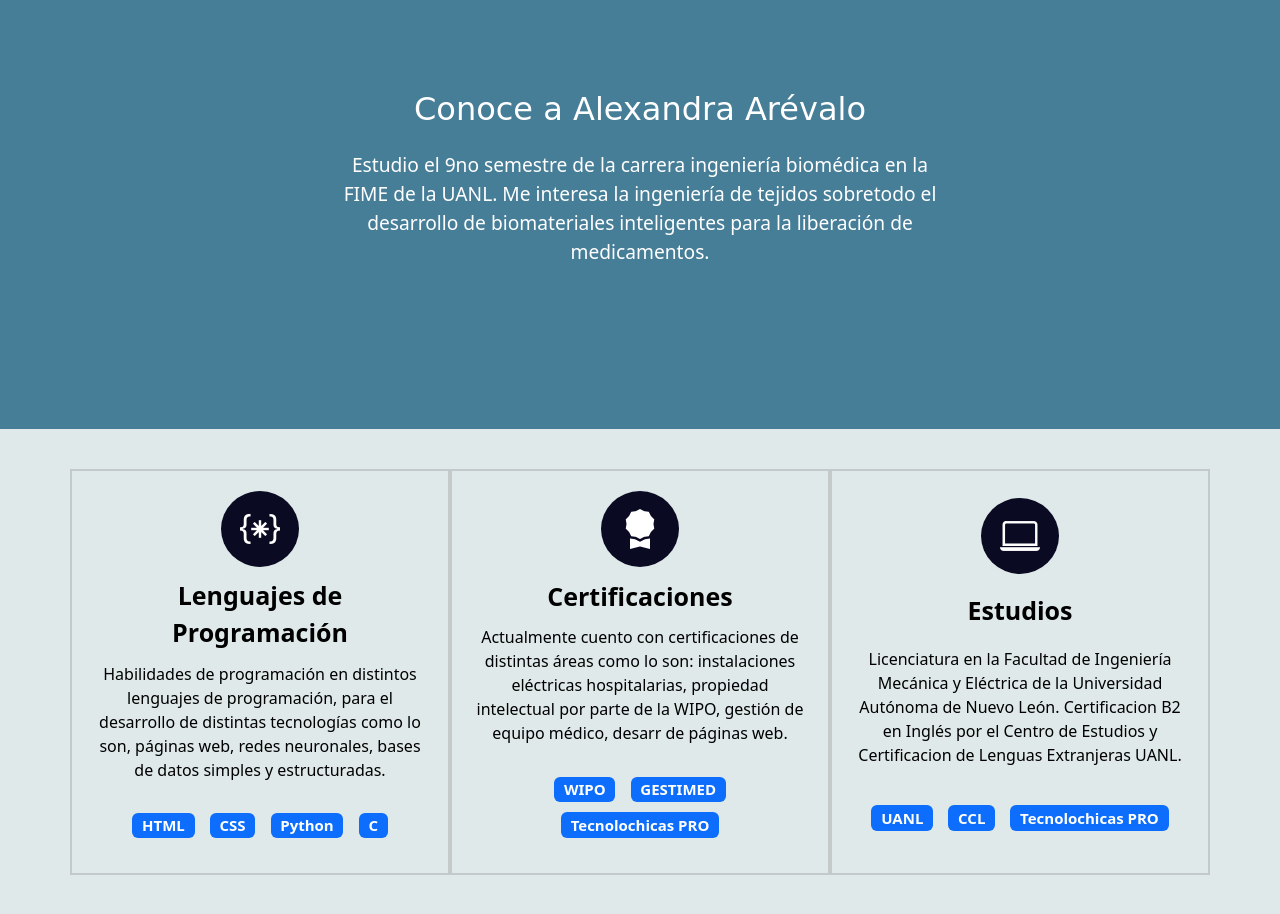
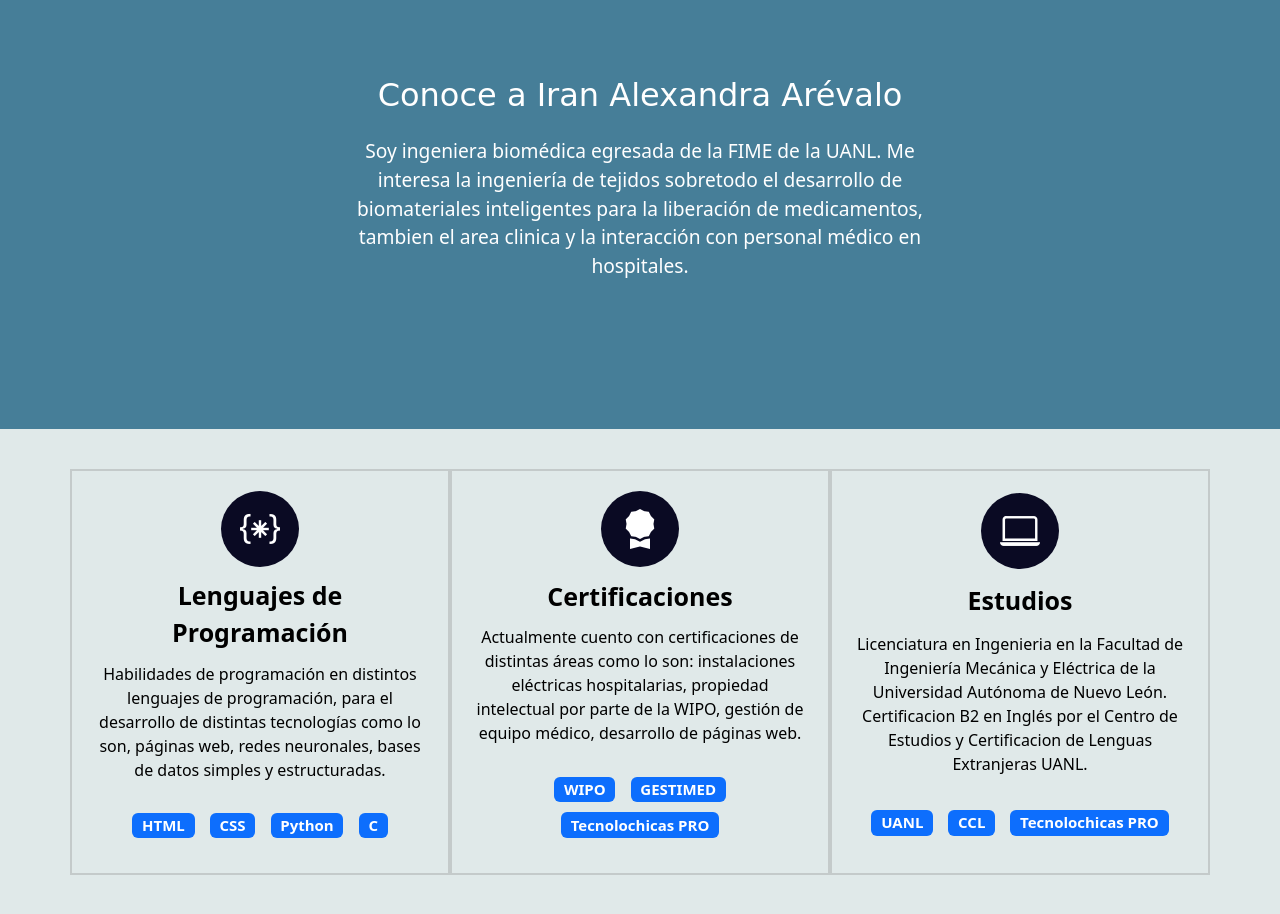
Before and after one commit to alexa-arevalo/alexa-arevalo.github.io, a plain HTML site: page index.html in a window 1280 px wide. Shown: the part 1040-1954 px from the top of the page. Drawn offline with nearby package versions, Linux system fonts and the light colour scheme; a web font is replaced by a local one.

Commit message:
Update index.html

```diff
--- a/index.html
+++ b/index.html
@@ -55,7 +55,7 @@
     <section class="hero align-items-stretch">
       <div class="hero-principal d-flex flex-column justify-content-center align-items-center">
         <img class="hero-imagen-desarrollador rounded-circle" src="imagenes\mifoto.jpeg" alt="Foto de Alexandra">
-        <h1>Hola, soy Alexandra Arévalo</h1>
+        <h1>Hola, soy Iran Alexandra Arévalo</h1>
         <!--<h2>Desarrollo sitios web y escribo artículos sobre programación.</h2>-->
 
         <!--Animación con JavaScript-->
@@ -69,8 +69,8 @@
     <!-- Sobre mi -->
     <section id="sobre-mi" class="sobre-mi seccion-oscura">
       <div class="contenedor">
-        <h2 class="seccion-titulo">Conoce a Alexandra Arévalo</h2>
-        <p class="seccion-texto">Estudio el 9no semestre de la carrera ingeniería biomédica en la FIME de la UANL. Me interesa la ingeniería de tejidos sobretodo el desarrollo de biomateriales inteligentes para la liberación de medicamentos. </p>
+        <h2 class="seccion-titulo">Conoce a Iran Alexandra Arévalo</h2>
+        <p class="seccion-texto">Soy ingeniera biomédica egresada de la FIME de la UANL. Me interesa la ingeniería de tejidos sobretodo el desarrollo de biomateriales inteligentes para la liberación de medicamentos, tambien el area clinica y la interacción con personal médico en hospitales. </p>
       </div>
     </section>
 
@@ -94,7 +94,7 @@
           <div class="columna col-12 col-md-4">
             <i class="bi bi-award-fill"></i>
             <p class="experiencia-titulo">Certificaciones</p>
-            <p>Actualmente cuento con certificaciones de distintas áreas como lo son: instalaciones eléctricas hospitalarias, propiedad intelectual por parte de la WIPO, gestión de equipo médico, desarr de páginas web.</p>
+            <p>Actualmente cuento con certificaciones de distintas áreas como lo son: instalaciones eléctricas hospitalarias, propiedad intelectual por parte de la WIPO, gestión de equipo médico, desarrollo de páginas web.</p>
             <div class="badges-contenedor">
               <span class="badge text-bg-primary">WIPO</span>
               <span class="badge text-bg-primary">GESTIMED</span>
@@ -105,7 +105,7 @@
           <div class="columna col-12 col-md-4">
             <i class="bi bi-laptop"></i>
             <p class="experiencia-titulo">Estudios</p>
-            <p>Licenciatura en la Facultad de Ingeniería Mecánica y Eléctrica de la Universidad Autónoma de Nuevo León. Certificacion B2 en Inglés por el Centro de Estudios y Certificacion de Lenguas Extranjeras UANL.</p>
+            <p>Licenciatura en Ingenieria en la Facultad de Ingeniería Mecánica y Eléctrica de la Universidad Autónoma de Nuevo León. Certificacion B2 en Inglés por el Centro de Estudios y Certificacion de Lenguas Extranjeras UANL.</p>
             <div class="badges-contenedor">
               <span class="badge text-bg-primary">UANL</span>
               <span class="badge text-bg-primary">CCL</span>
```
